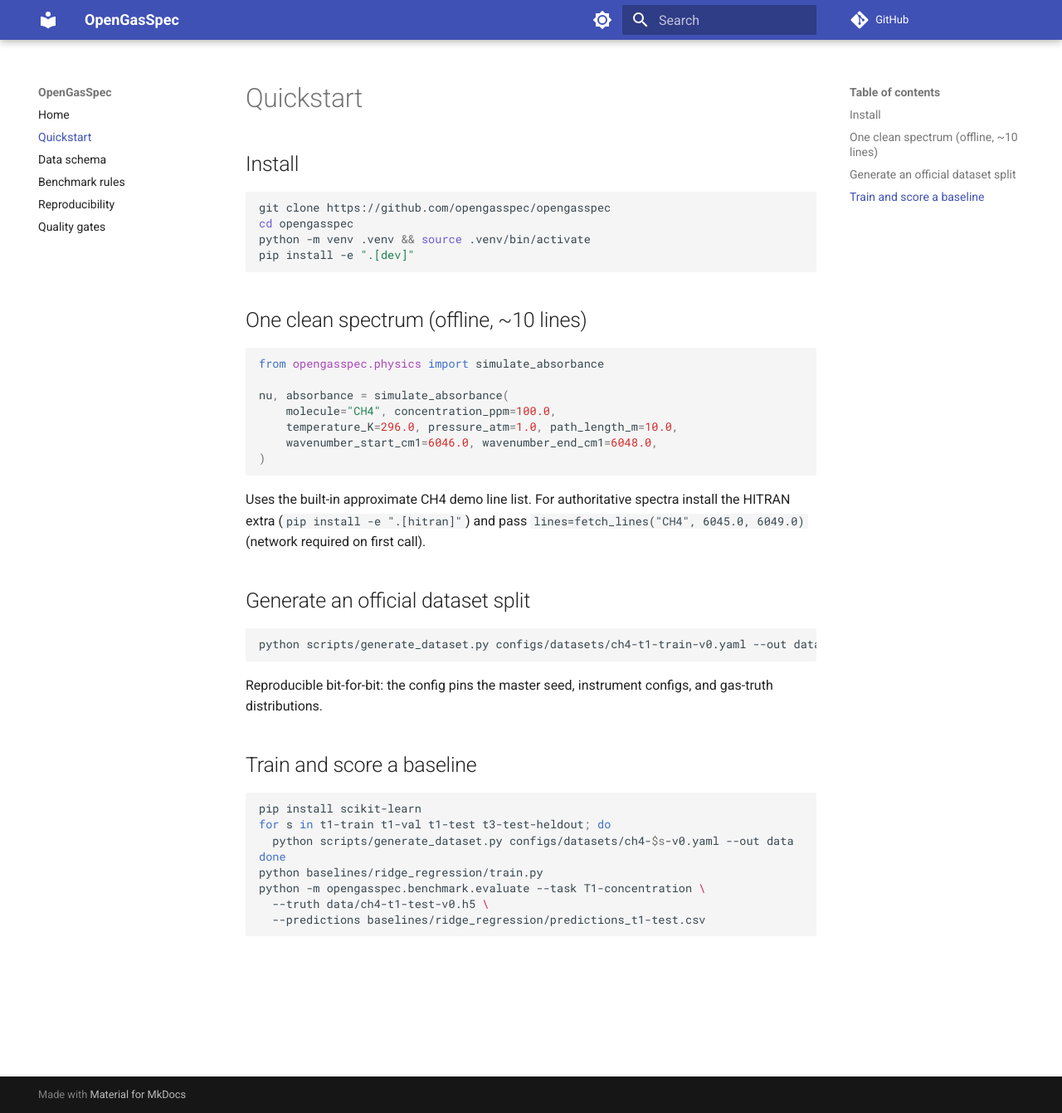
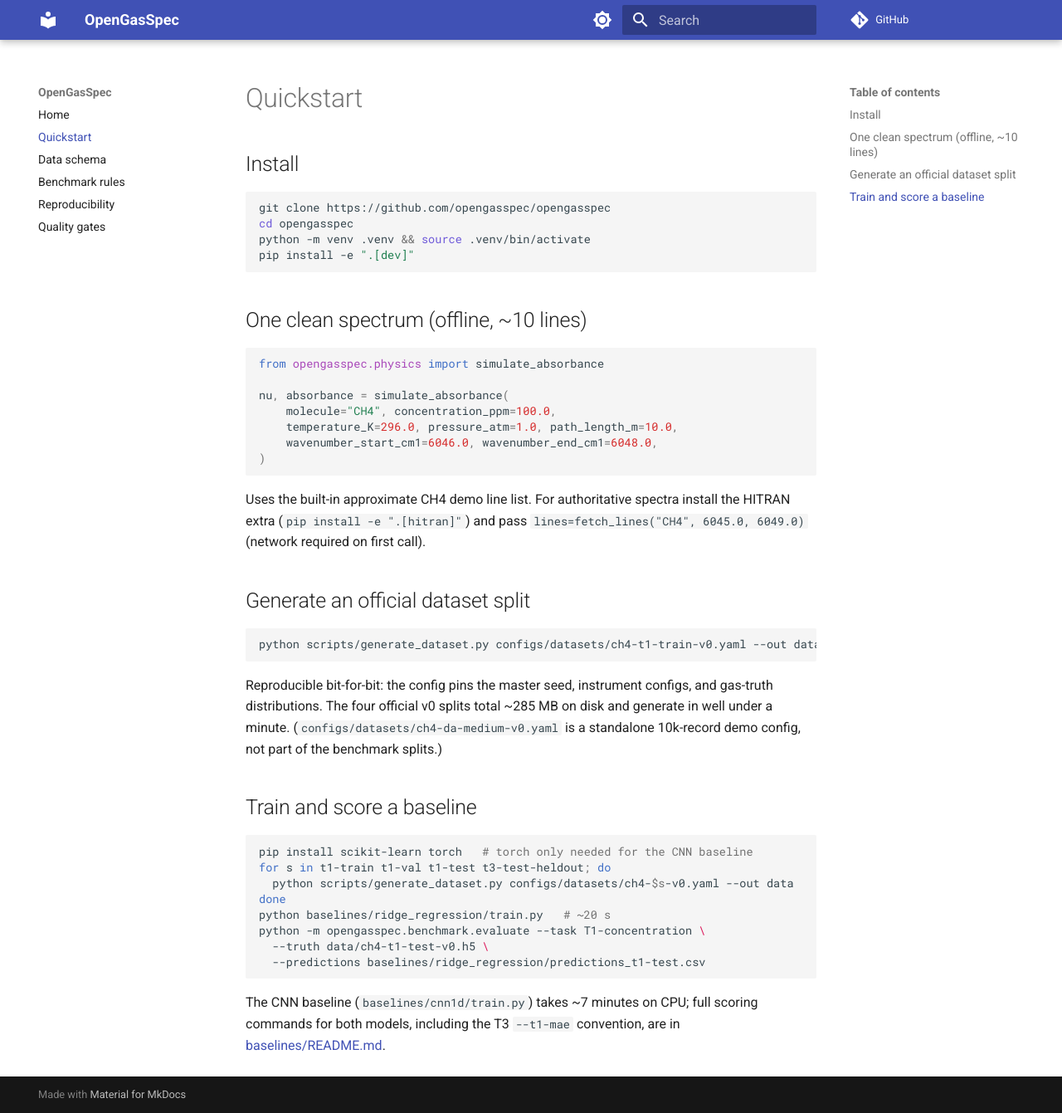
Before and after one commit to spektran/spektran, an MkDocs documentation site: the page built from docs/quickstart.md, in a window 1280 px wide and 1341 px high. Shown: the whole window at 83% size. Built offline with MkDocs 1.6.1 and Material for MkDocs 9.7.7, drawn with Linux system fonts in a browser that asks for light colours; comment, search, counter and statistics services are not loaded.

Commit message:
Gate G5 PASS: cold-start test, doc-defect fixes, Phase 2 exit report
- Independent cold-start tester: fresh clone + venv, docs-only; all 4 G5
  conditions met; 8/8 leaderboard numbers within 0.20%; prediction files
  regenerated byte-for-byte (bit-reproducibility confirmed end-to-end)
- Fixed tester's doc defects: per-model evaluate commands + --t1-mae
  semantics, torch in quickstart install, clone steps in README, runtime/
  size expectations, untracked shipped prediction CSVs, demo-config label
- Fixed CNN evaluate command re-verified verbatim
- Archive g5_report.md + phase2_exit_report.md — all five gates G1-G5 now
  closed within local-credential scope

Co-Authored-By: Claude Fable 5 <noreply@anthropic.com>

````diff
--- a/docs/quickstart.md
+++ b/docs/quickstart.md
@@ -32,17 +32,24 @@ python scripts/generate_dataset.py configs/datasets/ch4-t1-train-v0.yaml --out d
 ```
 
 Reproducible bit-for-bit: the config pins the master seed, instrument
-configs, and gas-truth distributions.
+configs, and gas-truth distributions. The four official v0 splits total
+~285 MB on disk and generate in well under a minute.
+(`configs/datasets/ch4-da-medium-v0.yaml` is a standalone 10k-record demo
+config, not part of the benchmark splits.)
 
 ## Train and score a baseline
 
 ```bash
-pip install scikit-learn
+pip install scikit-learn torch   # torch only needed for the CNN baseline
 for s in t1-train t1-val t1-test t3-test-heldout; do
   python scripts/generate_dataset.py configs/datasets/ch4-$s-v0.yaml --out data
 done
-python baselines/ridge_regression/train.py
+python baselines/ridge_regression/train.py   # ~20 s
 python -m opengasspec.benchmark.evaluate --task T1-concentration \
   --truth data/ch4-t1-test-v0.h5 \
   --predictions baselines/ridge_regression/predictions_t1-test.csv
 ```
+
+The CNN baseline (`baselines/cnn1d/train.py`) takes ~7 minutes on CPU; full
+scoring commands for both models, including the T3 `--t1-mae` convention,
+are in [baselines/README.md](https://github.com/opengasspec/opengasspec/blob/main/baselines/README.md).
````
Also changed, not shown: README.md (+2 -1 lines), baselines/README.md (+25 -5 lines), gates/reports/g5_report.md (added, +49 -0 lines), gates/reports/phase2_exit_report.md (added, +51 -0 lines), 4 other files.
